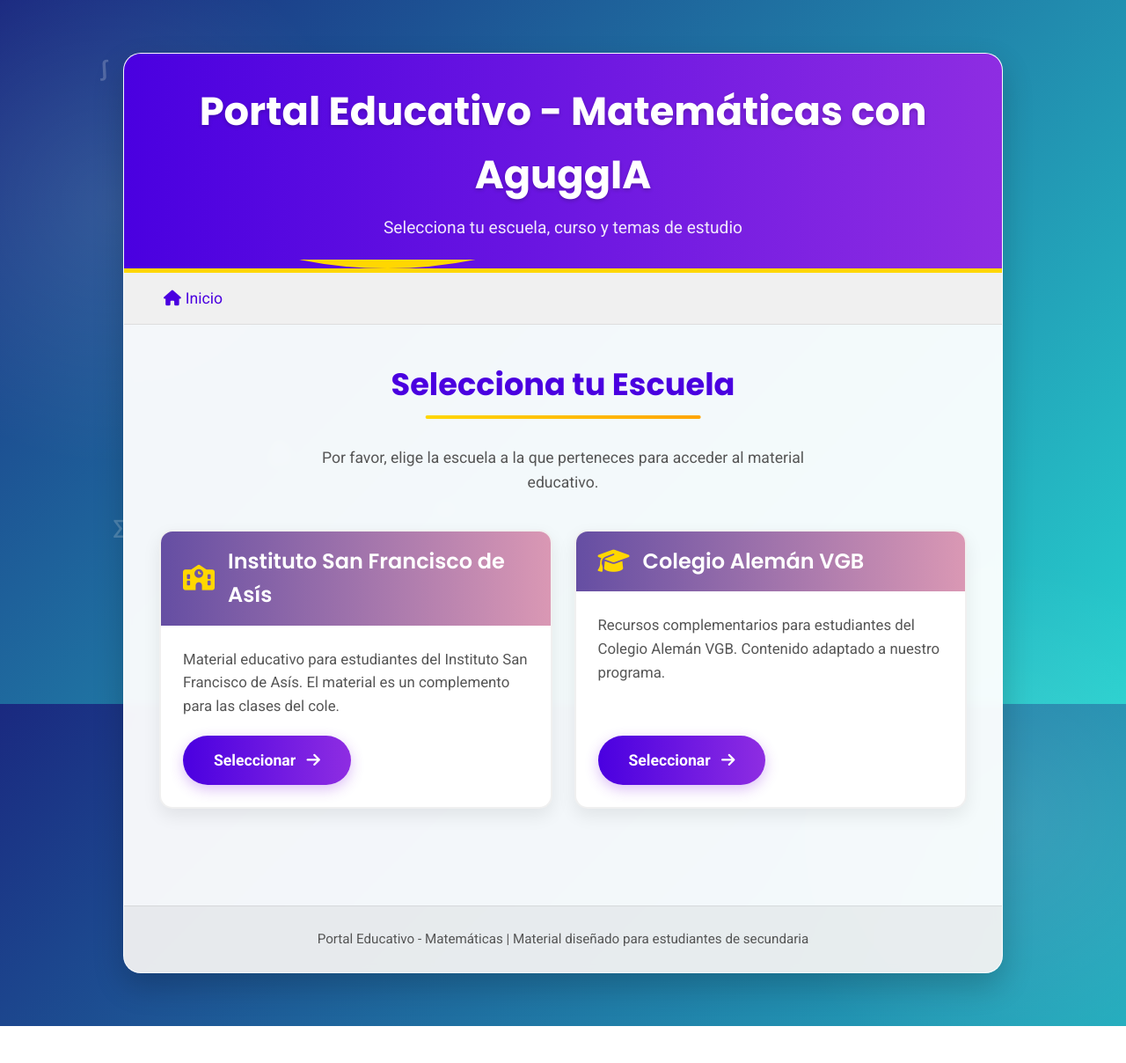
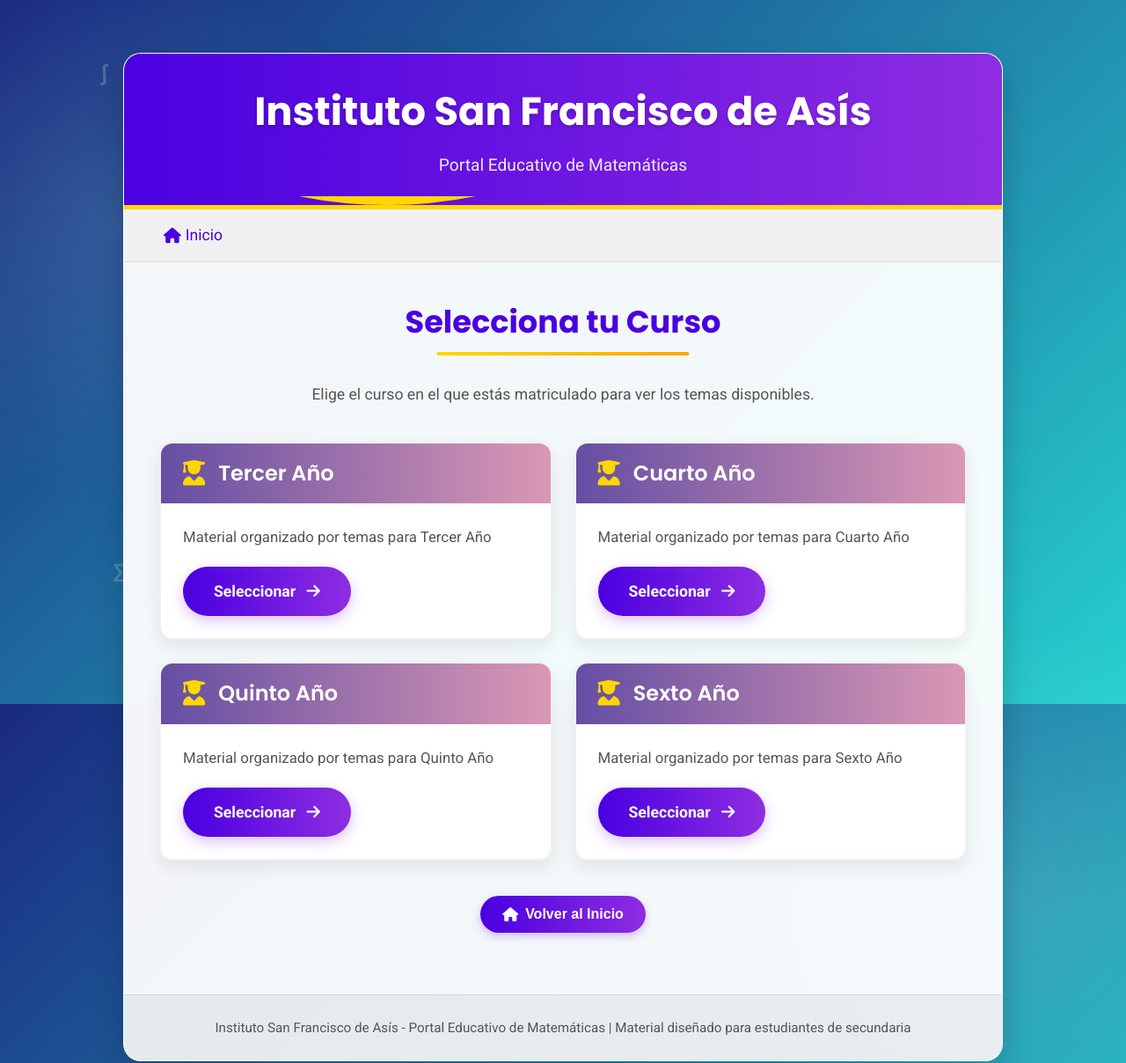
Before and after one commit to profjpa-code/profjpa-code.github.io, a plain HTML site: page index.html in a window 1280 px wide. Shown: the top 1208 px of the page at 88% size. Before the commit the page ends 1166 px from the top, so only its background shows below. Drawn offline with Linux system fonts and the light colour scheme.

Commit message:
Update index.html

```diff
--- a/index.html
+++ b/index.html
@@ -3,7 +3,7 @@
 <head>
     <meta charset="UTF-8">
     <meta name="viewport" content="width=device-width, initial-scale=1.0">
-    <title>Un espacio para Aprender - Matemáticas con AguggIA</title>
+    <title>Instituto San Francisco de Asís - Portal Educativo de Matemáticas</title>
     <link rel="stylesheet" href="https://cdnjs.cloudflare.com/ajax/libs/font-awesome/6.4.0/css/all.min.css">
     <link href="https://fonts.googleapis.com/css2?family=Roboto:wght@400;500;700&family=Poppins:wght@600;700&display=swap" rel="stylesheet">
     <style>
@@ -379,8 +379,8 @@
             font-size: 0.95rem;
         }
         /* Estados de navegación */
-        #school-selection { display: block; }
-        #course-selection { display: none; }
+        #school-selection { display: none; }
+        #course-selection { display: block; }
         #topic-selection { display: none; }
 
         /* Botones de navegación */
@@ -534,17 +534,16 @@
     </div>
     <div class="container">
         <div class="header">
-            <h1>Portal Educativo - Matemáticas con AguggIA</h1>
-            <p>Selecciona tu escuela, curso y temas de estudio</p>
+            <h1>Instituto San Francisco de Asís</h1>
+            <p>Portal Educativo de Matemáticas</p>
         </div>
 
         <div class="breadcrumb">
             <a href="#" id="home-link"><i class="fas fa-home"></i> Inicio</a>
-            <span id="school-crumb" style="display: none;"><i class="fas fa-chevron-right"></i> <a href="#" id="school-link">Escuela</a></span>
             <span id="course-crumb" style="display: none;"><i class="fas fa-chevron-right"></i> <a href="#" id="course-link">Curso</a></span>
         </div>
         <div class="content">
-            <!-- Selección de Escuela -->
+            <!-- Selección de Escuela (oculta) -->
             <div id="school-selection" class="section-transition">
                 <div class="welcome-text">
                     <h2>Selecciona tu Escuela</h2>
@@ -559,16 +558,6 @@
                         <div class="card-body">
                             <p>Material educativo para estudiantes del Instituto San Francisco de Asís. El material es un complemento para las clases del cole.</p>
                             <a href="#" class="btn" onclick="selectSchool('Instituto San Francisco de Asís')">Seleccionar <i class="fas fa-arrow-right"></i></a>
-                        </div>
-                    </div>
-                    <div class="selection-card">
-                        <div class="card-header">
-                            <i class="fas fa-graduation-cap"></i>
-                            <h3>Colegio Alemán VGB</h3>
-                        </div>
-                        <div class="card-body">
-                            <p>Recursos complementarios para estudiantes del Colegio Alemán VGB. Contenido adaptado a nuestro programa.</p>
-                            <a href="#" class="btn" onclick="selectSchool('Colegio Alemán VGB')">Seleccionar <i class="fas fa-arrow-right"></i></a>
                         </div>
                     </div>
                 </div>
@@ -588,14 +577,11 @@
                     <p>Elige el curso en el que estás matriculado para ver los temas disponibles.</p>
                 </div>
                 <div class="selection-section" id="course-selection-content">
-                    <!-- Los cursos se cargarán dinámicamente según la escuela seleccionada -->
+                    <!-- Los cursos se cargarán dinámicamente -->
                 </div>
 
                 <!-- Botones de navegación para la sección de curso -->
                 <div class="navigation-buttons">
-                    <button class="nav-btn back" onclick="goBackToSchool()">
-                        <i class="fas fa-arrow-left"></i> Volver a Escuelas
-                    </button>
                     <button class="nav-btn home" onclick="goToHome()">
                         <i class="fas fa-home"></i> Volver al Inicio
                     </button>
@@ -628,12 +614,12 @@
             </div>
         </div>
         <div class="footer">
-            <p>Portal Educativo - Matemáticas | Material diseñado para estudiantes de secundaria</p>
+            <p>Instituto San Francisco de Asís - Portal Educativo de Matemáticas | Material diseñado para estudiantes de secundaria</p>
         </div>
     </div>
     <script>
         // Variables para almacenar las selecciones
-        let selectedSchool = "";
+        let selectedSchool = "Instituto San Francisco de Asís"; // Preseleccionado
         let selectedCourse = "";
 
         // Datos de cursos y temas
@@ -643,9 +629,6 @@
                 "Cuarto Año",
                 "Quinto Año",
                 "Sexto Año"
-            ],
-            "Colegio Alemán VGB": [
-                "Quinto Año"
             ]
         };
 
@@ -724,23 +707,6 @@
                         description: "Explora conceptos más avanzados de estadística y sus aplicaciones prácticas.",
                         link: "TeoriaEstadistica.html"
                     }
-                ],
-                "Colegio Alemán VGB": [
-                    {
-                        title: "Termodinámica",
-                        description: "Estudio de la energía y su transformación en sistemas físicos.",
-                        subtopics: [
-                            { title: "Biomasa", link: "biomasa.html" },
-                            { title: "Eficiencia en ER", link: "EficienciaEnER.html" },
-                            { title: "Energía Hidroeléctrica", link: "posterfisica.html" },
-                            { title: "¿cómo se integra la termodinámica a la generación de energía?", link: "FisicaAvanzado.html" }
-                        ]
-                    },
-                    {
-                        title: "Electrones en movimiento",
-                        description: "Veamos cuánto podemos aprender de Electromagnetismo y electricidad por acá",
-                        link: "electro.html"
-                    }
                 ]
             },
             "Sexto Año": {
@@ -774,15 +740,6 @@
             selectedSchool = school;
             document.getElementById('school-selection').style.display = 'none';
             document.getElementById('course-selection').style.display = 'block';
-
-            // Actualizar breadcrumb
-            document.getElementById('school-crumb').style.display = 'inline';
-            document.getElementById('school-link').textContent = school;
-            document.getElementById('school-link').onclick = function(e) {
-                e.preventDefault();
-                goBackToSchool();
-                return false;
-            };
 
             // Cargar cursos para esta escuela
             loadCourses(school);
@@ -829,7 +786,7 @@
 
             // Actualizar título de temas
             document.getElementById('topic-title').textContent =
-                `Temas de Matemáticas - ${selectedCourse} (${selectedSchool})`;
+                `Temas de Matemáticas - ${selectedCourse}`;
 
             // Cargar temas para este curso
             loadTopics(course);
@@ -883,24 +840,17 @@
         }
 
         // Funciones de navegación
-        function goBackToSchool() {
-            document.getElementById('topic-selection').style.display = 'none';
-            document.getElementById('course-selection').style.display = 'none';
-            document.getElementById('school-selection').style.display = 'block';
-            document.getElementById('course-crumb').style.display = 'none';
-        }
-
         function goBackToCourse() {
             document.getElementById('topic-selection').style.display = 'none';
             document.getElementById('course-selection').style.display = 'block';
             document.getElementById('school-selection').style.display = 'none';
+            document.getElementById('course-crumb').style.display = 'none';
         }
 
         function goToHome() {
             document.getElementById('topic-selection').style.display = 'none';
-            document.getElementById('course-selection').style.display = 'none';
-            document.getElementById('school-selection').style.display = 'block';
-            document.getElementById('school-crumb').style.display = 'none';
+            document.getElementById('course-selection').style.display = 'block';
+            document.getElementById('school-selection').style.display = 'none';
             document.getElementById('course-crumb').style.display = 'none';
         }
 
@@ -910,8 +860,11 @@
             goToHome();
         });
 
-        // Animación para los elementos matemáticos
+        // Inicialización: cargar cursos para el Instituto San Francisco de Asís
         document.addEventListener('DOMContentLoaded', function() {
+            loadCourses(selectedSchool);
+
+            // Animación para los elementos matemáticos
             const mathElements = document.querySelectorAll('.math-element');
 
             mathElements.forEach(el => {
```
